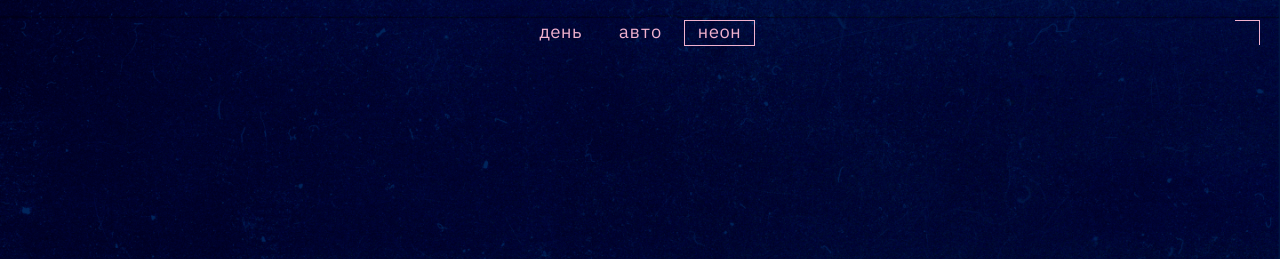
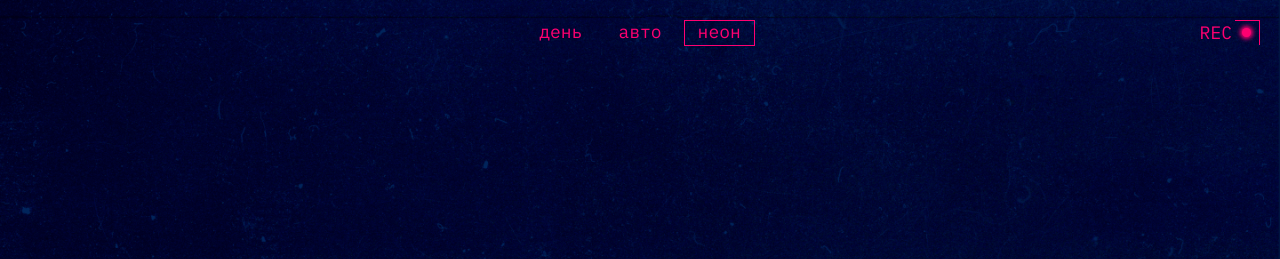
Before and after one commit to baiboriev/slozhno-sosredotochitsya, a plain HTML site: page index.html in a window 1280 px wide. Both pictures are taken after a click on the button "неон". Shown: the top 259 px of the page. Drawn offline with Linux system fonts and the light colour scheme.

Commit message:
third commit

```diff
--- a/styles/dark.css
+++ b/styles/dark.css
@@ -21,3 +21,27 @@
   --title-decor-color: #ff0070;
   --title-decor-accent-color: #000028;
 }
+
+.theme_dark .decorated-zone::after {
+  /*декор левый нижний угол*/
+  border-bottom: 1px solid var(--accent-color);
+  border-left: 1px solid var(--accent-color);
+}
+
+.theme_dark .decorated-zone::before {
+  /*декор правый верхний угол*/
+  border-top: 1px solid var(--accent-color);
+  border-right: 1px solid var(--accent-color);
+}
+
+.theme_dark .header__lamp {
+  display: flex;
+}
+
+.theme_dark .header__theme-menu-button {
+  color: var(--accent-color);
+}
+
+.theme_dark .content__title {
+  color: var(--accent-color);
+}
```
